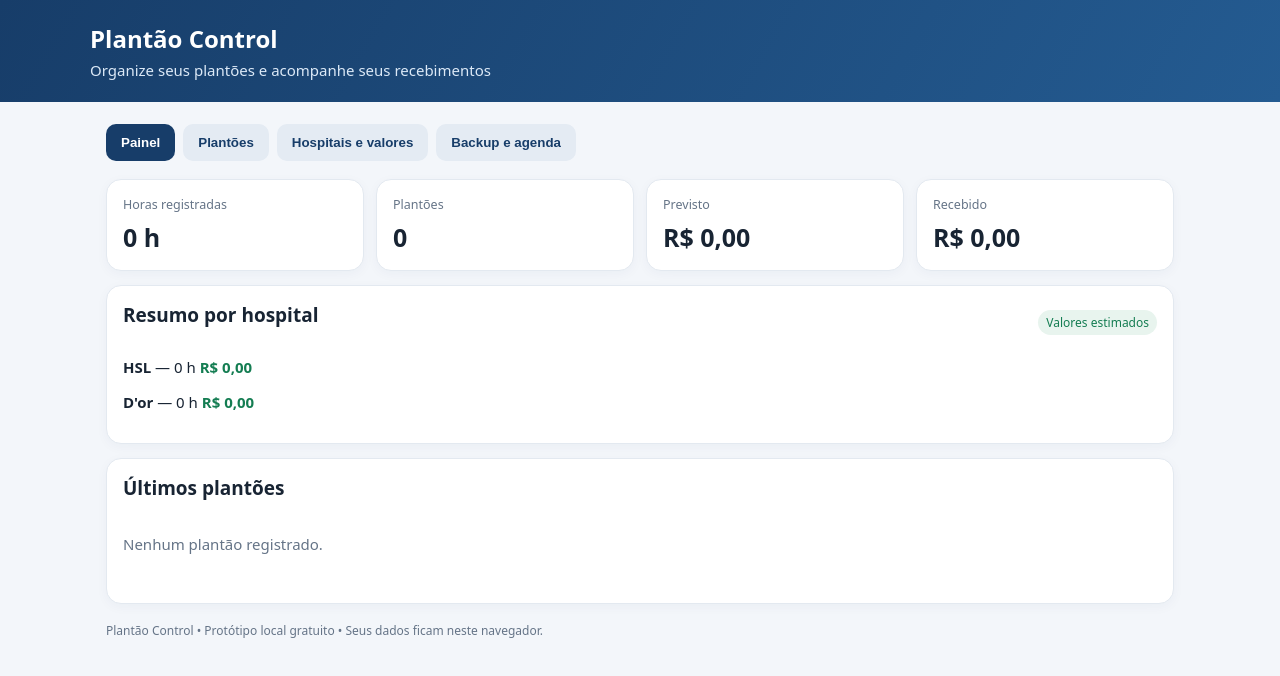
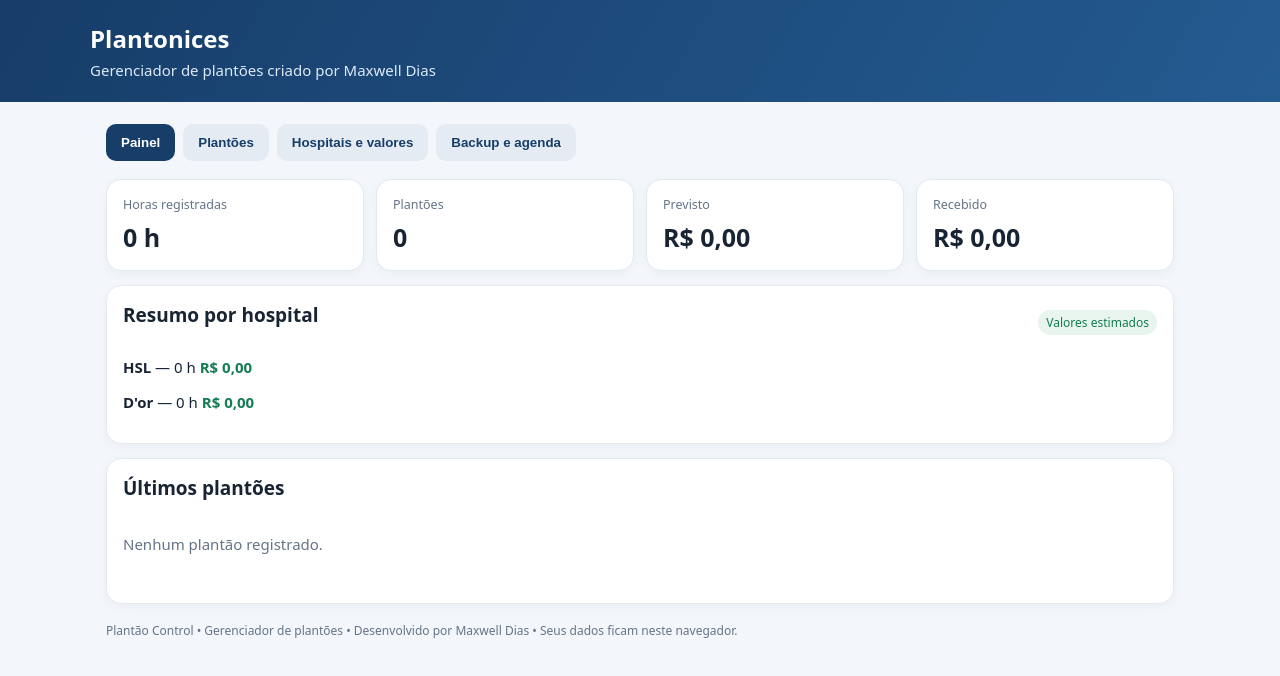
Before and after one commit to cmaxwelldias/plantao-control, a website: page index.html in a window 1280 px wide. Drawn offline with Linux system fonts and the light colour scheme.

Commit message:
Atualiza identidade visual e cache do Plantonices

```diff
--- a/index.html
+++ b/index.html
@@ -8,7 +8,7 @@
 <meta name="theme-color" content="#173d69">
 <link rel="manifest" href="manifest.webmanifest">
 <link rel="apple-touch-icon" href="icon-192.png">
-<title>Plantão Control</title>
+<title>Plantonices — Gerenciador de Plantões por Maxwell Dias</title>
 <style>
 :root{--navy:#173d69;--blue:#245b91;--bg:#f3f6fa;--card:#fff;--text:#182433;--muted:#657487;--line:#e3e9f0;--green:#147d52;--red:#b43b3b}
 *{box-sizing:border-box}body{margin:0;background:var(--bg);color:var(--text);font:15px system-ui,-apple-system,Segoe UI,Roboto,sans-serif}
@@ -47,7 +47,7 @@ footer{color:var(--muted);font-size:12px;margin-top:18px}
 </style>
 </head>
 <body>
-<header><h1>Plantão Control</h1><p>Organize seus plantões e acompanhe seus recebimentos</p></header>
+<header><h1>Plantonices</h1><p>Gerenciador de plantões criado por Maxwell Dias</p></header>
 <main>
 <nav>
 <button class="active" data-tab="painel">Painel</button>
@@ -145,7 +145,7 @@ footer{color:var(--muted);font-size:12px;margin-top:18px}
  </div>
  <div class="card" style="margin-top:14px"><h2>Sobre esta versão</h2><p class="note">Protótipo gratuito, executado no navegador e com armazenamento local neste dispositivo. Não é uma conta na nuvem: dados não sincronizam automaticamente entre celular e computador. Use exportar/importar backup até configurar uma sincronização segura.</p></div>
 </section>
-<footer>Plantão Control • Protótipo local gratuito • Seus dados ficam neste navegador.</footer>
+<footer>Plantão Control • Gerenciador de plantões • Desenvolvido por Maxwell Dias • Seus dados ficam neste navegador.</footer>
 </main>
 <script src="./app.js" defer></script>
 </body></html>
```
